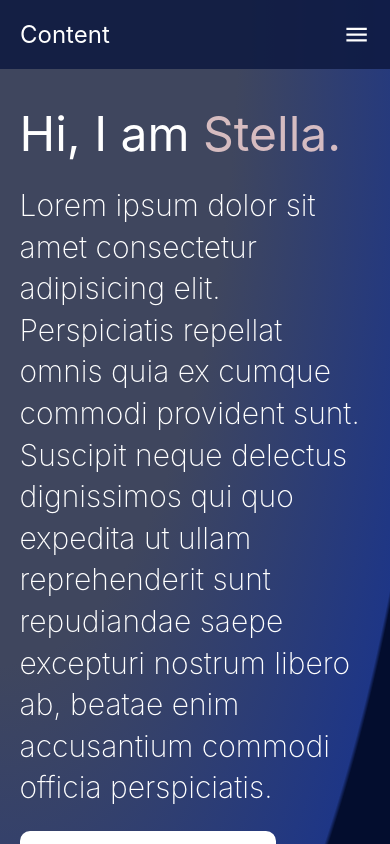
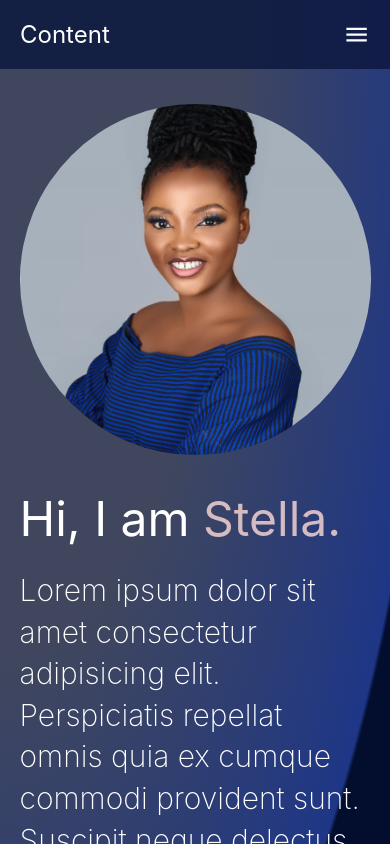
Before and after one commit to TaiwoEnoch/writer-portfolio, a React (Create React App) app: page / in a window 390 px wide. Shown: the top 844 px of the page. Built offline with nearby package versions, Linux system fonts and the light colour scheme; the HTML template or start-up script is replaced by a standard one.

Commit message:
Chaneg the position of the home image to wrap-reverse

```diff
--- a/src/Components/Home/home.css
+++ b/src/Components/Home/home.css
@@ -73,7 +73,7 @@
 
 @media screen and (max-width: 768px) {
     .home--container {
-        flex-wrap: wrap;
+        flex-wrap: wrap-reverse;
     }
     .HomeImage img {
         width: 100%;
```
